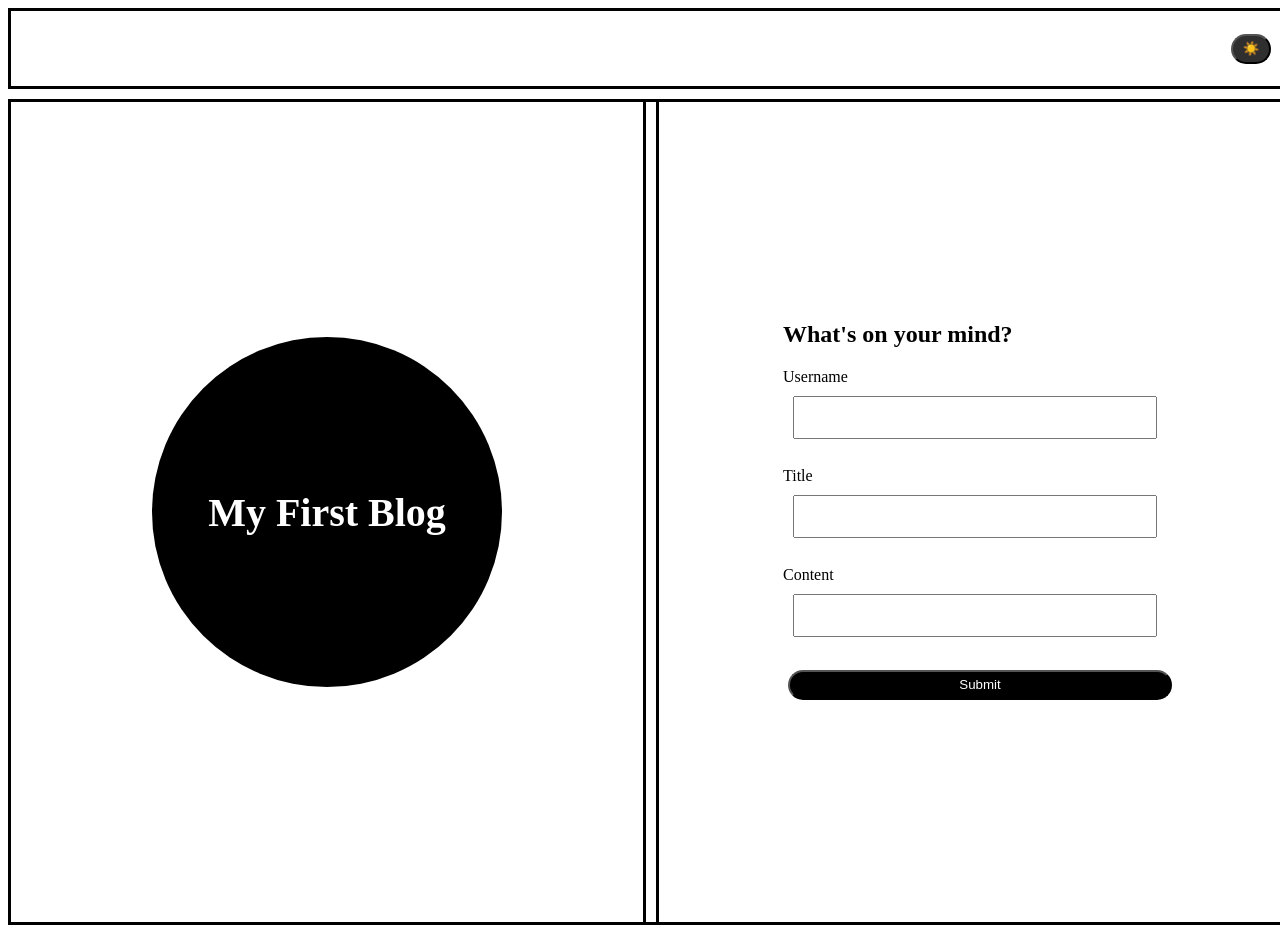
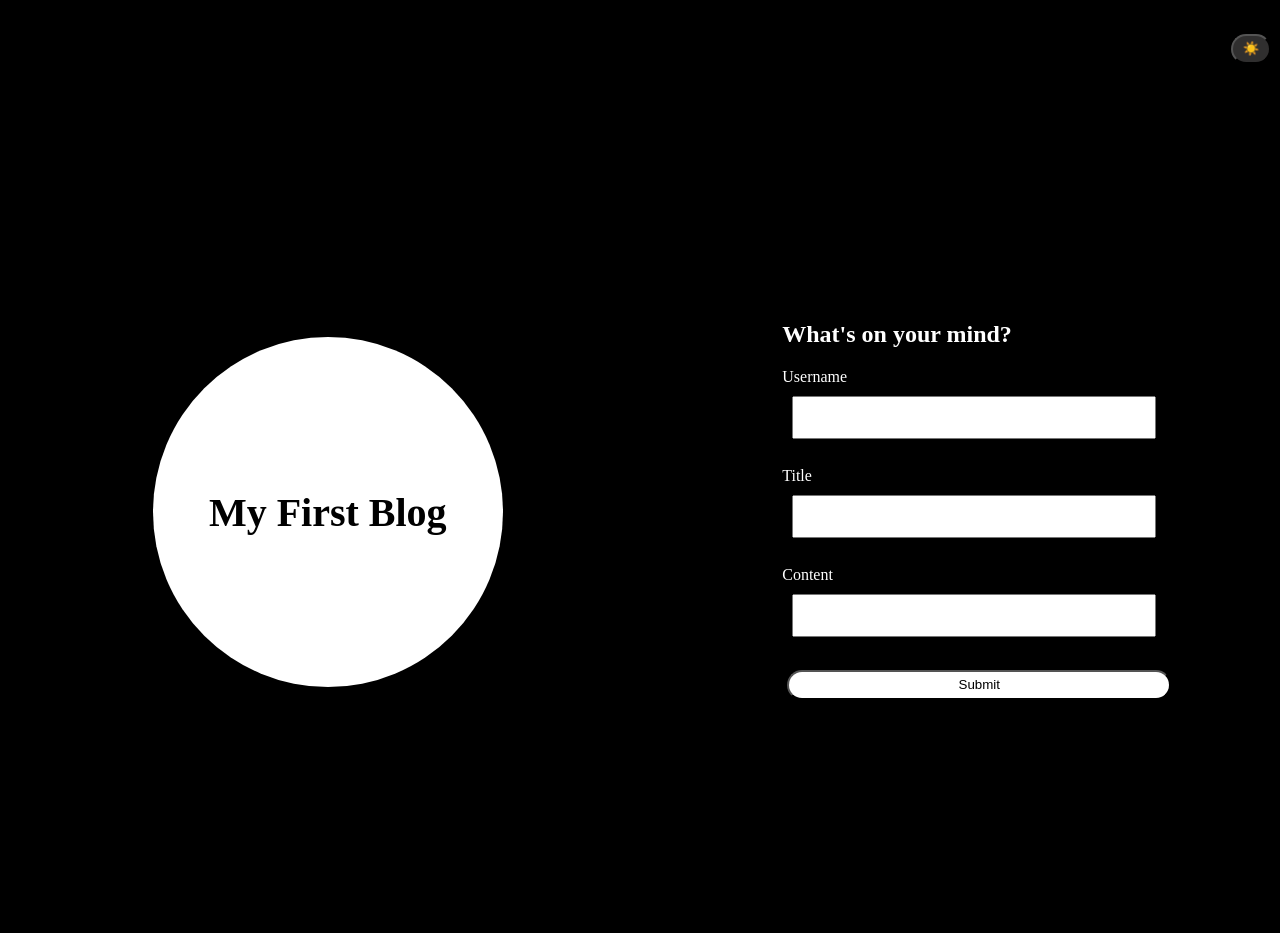
Before and after one commit to lukemaines/personal-blog, a plain HTML site: page index.html in a window 1280 px wide. Both pictures are taken after a click on the button "☀️". Drawn offline with Linux system fonts and the light colour scheme.

Commit message:
added dark mode functionality

```diff
--- a/assets/css/form.css
+++ b/assets/css/form.css
@@ -8,7 +8,7 @@ header {
     justify-content: flex-end;
 }
 
-#dark-mode {
+#dark-mode-btn {
     margin: 20px;
     height: 30px;
     width: 40px;
@@ -17,6 +17,15 @@ header {
 
 }
 
+.dark-mode {
+    background-color: black;
+    color: white;
+}
+
+. {
+    background-color: white;
+    color: black;
+}
 #main-content {
     display: flex;
     flex-flow: row nowrap;
@@ -29,7 +38,7 @@ header {
 
 }
 
-#hero {
+.hero {
     display: flex;
     justify-content: center;
     align-items: center;
@@ -41,7 +50,17 @@ header {
 
 }
 
-#hero-circle {
+.dark-mode .hero {
+    border: 3px white;
+}
+
+.dark-mode #submit-button {
+    background-color: white;
+    color: black;
+
+}
+
+.hero-circle {
     background-color: black;
     display: flex;
     justify-content: center;
@@ -55,11 +74,20 @@ header {
 
 }
 
-#hero h1 {
+
+.hero h1 {
     font-size: 40px;
     color: white;
 
 
+}
+
+.dark-mode .hero h1 {
+    color: black;
+}
+
+.dark-mode .hero-circle {
+    background-color: white;
 }
 
 #input-form {
--- a/assets/js/form.js
+++ b/assets/js/form.js
@@ -0,0 +1,8 @@
+const darkModeBtn = document.getElementById('dark-mode-btn');
+const body = document.body;
+
+darkModeBtn.addEventListener('click', function() {
+    body.classList.toggle('dark-mode');
+    const isDarkMode = body.classList.contains('dark-mode');
+    darkModeBtn.textContent = isDarkMode ? '☀️' : '🌙';
+});
--- a/index.html
+++ b/index.html
@@ -10,12 +10,12 @@
 <body>
     <header>
         <div>
-            <button id="dark-mode">☀️</button>
+            <button id="dark-mode-btn">☀️</button>
         </div>
     </header>
     <section id="main-content">
-        <div id="hero">
-            <div id="hero-circle">
+        <div class="hero">
+            <div class="hero-circle">
                 <h1>My First Blog</h1>
             </div>
         </div>
```
